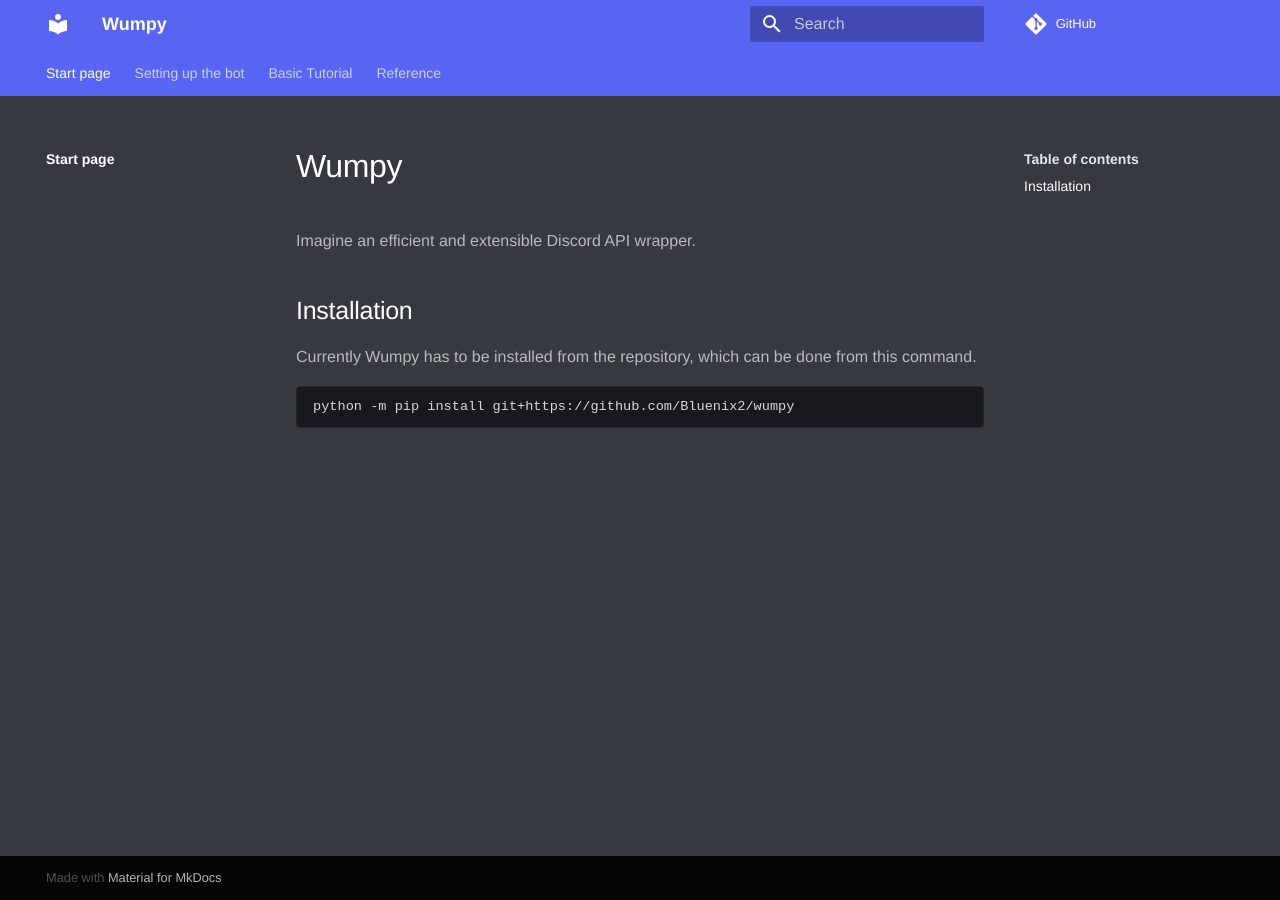
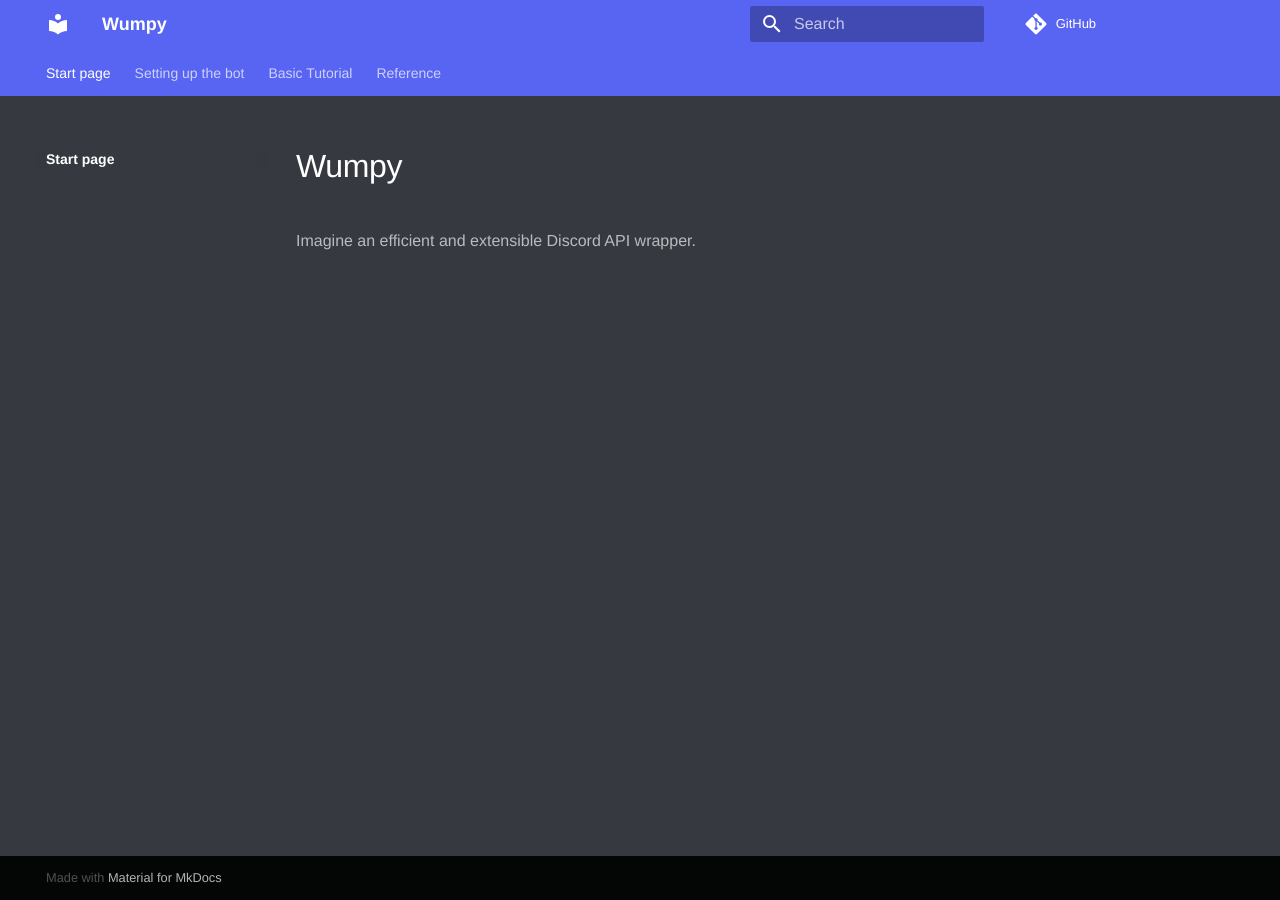
Before and after one commit to wumpyproject/wumpy, an MkDocs documentation site: the page built from docs/source/index.md, in a window 1280 px wide. Built offline with MkDocs 1.6.1 and Material for MkDocs 9.7.7, drawn with Linux system fonts in a browser that asks for light colours; comment, search, counter and statistics services are not loaded.

Commit message:
Fix project links and add more classifiers

````diff
--- a/docs/mkdocs.yml
+++ b/docs/mkdocs.yml
@@ -2,7 +2,7 @@
 site_description: Documentation for the Discord API wrapper Wumpy
 site_author: Bluenix
 
-repo_url: https://github.com/Bluenix2/wumpy
+repo_url: https://github.com/wumpyproject/wumpy
 repo_name: GitHub
 edit_uri: tree/main/docs
 
--- a/docs/source/index.md
+++ b/docs/source/index.md
@@ -1,11 +1,3 @@
 # Wumpy
 
 Imagine an efficient and extensible Discord API wrapper.
-
-## Installation
-
-Currently Wumpy has to be installed from the repository, which can be done from this command.
-
-```bash
-python -m pip install git+https://github.com/Bluenix2/wumpy
-```
````
Also changed, not shown: docs/source/setup/index.md (+0 -8 lines), 5 other files.
